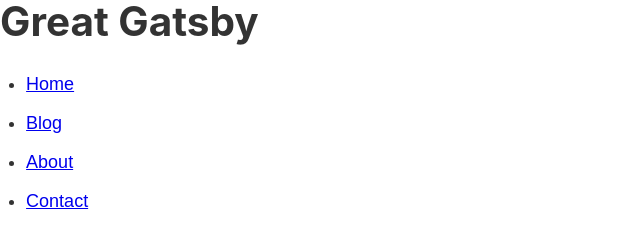
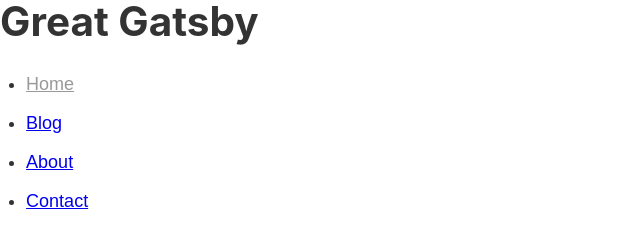
Before and after one commit to joshmu/great-gatsby-bootcamp, a Gatsby site: page / in a window 1280 px wide. Shown: the top 237 px of the page, 0-640 px from the left. Built offline with nearby package versions, Linux system fonts and the light colour scheme; Gatsby itself is replaced by a stand-in of ours.

Commit message:
scss module integrated

```diff
--- a/src/components/header.js
+++ b/src/components/header.js
@@ -1,5 +1,8 @@
 import React from "react"
 import { Link } from "gatsby"
+
+// import "./header.module.scss"
+import headerStyles from "./header.module.scss"
 
 const Header = () => {
   return (
@@ -8,7 +11,9 @@
       <nav>
         <ul>
           <li>
-            <Link to="/">Home</Link>
+            <Link className={headerStyles.link} to="/">
+              Home
+            </Link>
           </li>
           <li>
             <Link to="/blog">Blog</Link>
--- /dev/null
+++ b/src/components/header.module.scss
@@ -0,0 +1,3 @@
+.link {
+  color: #999999;
+}
```
